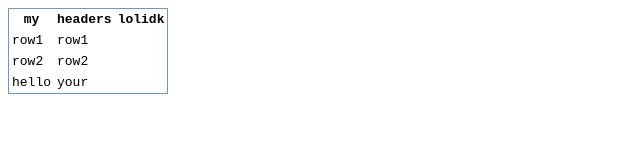
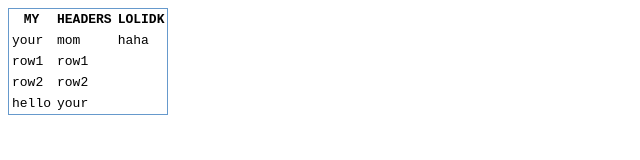
Before and after one commit to tekknolagi/tabler, a website: page index.html in a window 1280 px wide. Shown: the top 160 px of the page, without its empty margins (0-640 px from the left). Drawn offline with Linux system fonts and the light colour scheme.

Commit message:
Slim down

```diff
--- a/index.html
+++ b/index.html
@@ -2,11 +2,18 @@
     table tr.tabler-row:hover td {
         background-color: #eee;
     }
+    table {
+        border: 1px #6699CC solid;
+        border-spacing: 0px;
+    }
 </style>
 <script type="text/javascript" src="tabler.js"></script>
 <script type="text/javascript">
-    var rows = [[["row1", "clicktext 1"], ["row1", "clicktext 2"]],
-                [["row2", "clicktext 2"], ["row2", "clicktext 2"]]];
+    var rows = [
+        ["your", "mom", "haha"],
+        [["row1", "clicktext 1"], ["row1", "clicktext 2"]],
+        [["row2", "clicktext 2"], ["row2", "clicktext 2"]],
+    ];
     var table =
         Tabler(["my", "headers", "lolidk"], rows)
         .addRow([["hello", "world"], ["your", "mom"]]);
--- a/tabler.js
+++ b/tabler.js
@@ -6,7 +6,7 @@ function Tabler (columnNames, rows) {
             var el = document.createElement(tag);
             el.innerText = contents;
             return el;
-        }
+        };
 
         var setCSS = function(el, dict) {
             for (var key in dict) {
@@ -15,20 +15,22 @@ function Tabler (columnNames, rows) {
                 }
             }
             return el;
-        }
+        };
+
+        var isArray = function (o) {
+            return Object.prototype.toString.call(o) === '[object Array]';
+        };
 
         var table = document.createElement("table");
-        setCSS(table, {
-            "border": "1px #6699CC solid",
-            // "border-collapse": "collapse",
-            "border-spacing": "0px",
-            "font-family": "monospace"
-        });
+        setCSS(table, { "font-family": "monospace" });
 
         var headerRow = document.createElement("tr");
         var maketh = function(name) {
-            return setCSS(elementWithContents("th", name),
-                          {"padding": "3px", "text-align": "center"});
+            return setCSS(elementWithContents("th", name), {
+                          "padding": "3px",
+                          "text-align": "center",
+                          "text-transform": "uppercase"
+                   });
         };
         var ths = columnNames.map(maketh);
         for (var i = 0; i < ths.length; i++) {
@@ -43,11 +45,20 @@ function Tabler (columnNames, rows) {
 
             for (var j = 0; j < rows[i].length; j++) {
                 var cell = rows[i][j];
+                if (!isArray(cell)) {
+                    cell = [cell, ""];
+                }
+                else if (cell.length == 1) {
+                    cell.push("");
+                }
+                else if (cell.length == 0) {
+                    console.error("Need cell of at least 1 element.");
+                }
                 var text = cell[0];
                 var clicktext = cell[1];
                 var td = document.createElement("td");
                 var id = uniqueID + "-" + "row-" + i + "-" + j;
-                td.style.setProperty("padding", "3px");
+                setCSS(td, {"padding": "3px"});
                 td.addEventListener("click", function() {
                     var el = document.getElementById(this.id);
                     if (!el) {
```
